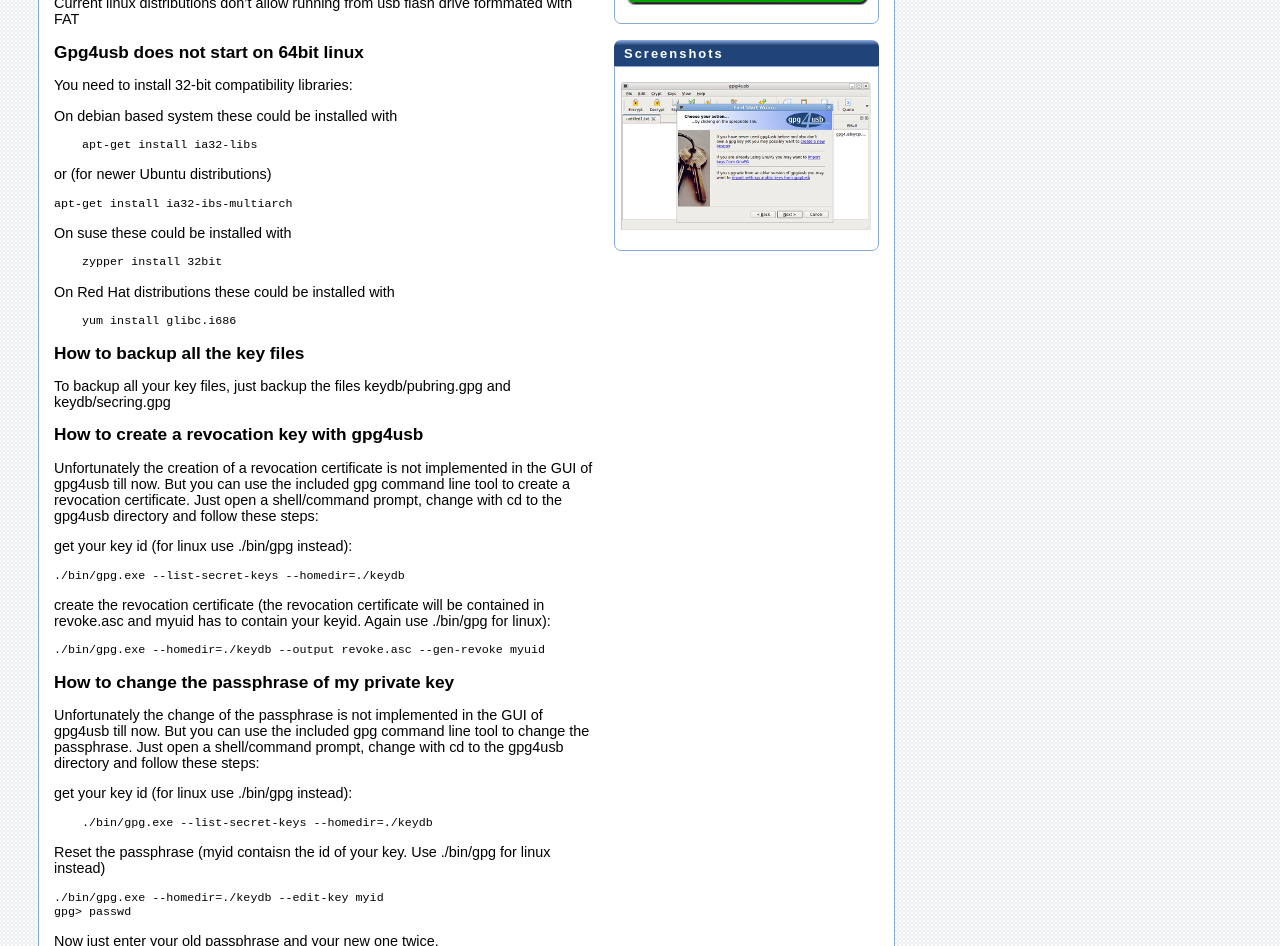
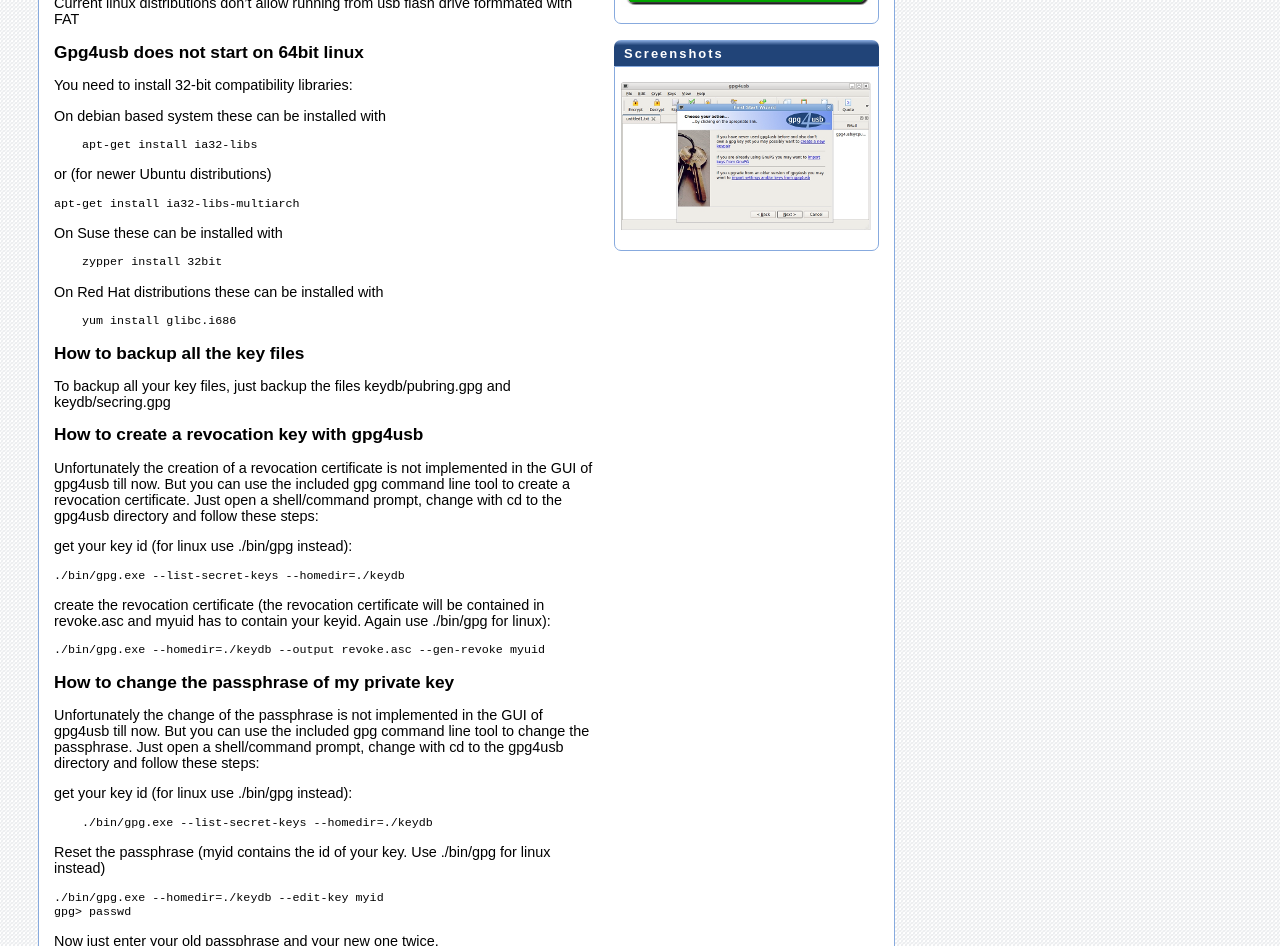
Before and after one commit to 0x20bf-org/gpg4usb-website, a Jekyll site: the page built from faq.md, in a window 1280 px wide. Shown: the part 239-1185 px from the top of the page. Built offline with Jekyll 4.4.1, drawn with Linux system fonts in a browser that asks for light colours.

Commit message:
Update faq.md
corrected some typos

```diff
--- a/faq.md
+++ b/faq.md
@@ -16,19 +16,19 @@
 
 You need to install 32-bit compatibility libraries:
 
-On debian based system these could be installed with
+On debian based system these can be installed with
 
         apt-get install ia32-libs
 
 or (for newer Ubuntu distributions)
 
-	apt-get install ia32-ibs-multiarch
+	apt-get install ia32-libs-multiarch
 
-On suse these could be installed with
+On Suse these can be installed with
 
         zypper install 32bit
 
-On Red Hat distributions these could be installed with
+On Red Hat distributions these can be installed with
 
         yum install glibc.i686
 
@@ -56,7 +56,7 @@
 
         ./bin/gpg.exe --list-secret-keys --homedir=./keydb
 
-Reset the passphrase (myid contaisn the id of your key. Use ./bin/gpg for linux instead)
+Reset the passphrase (myid contains the id of your key. Use ./bin/gpg for linux instead)
 
 	./bin/gpg.exe --homedir=./keydb --edit-key myid
 	gpg> passwd
```
